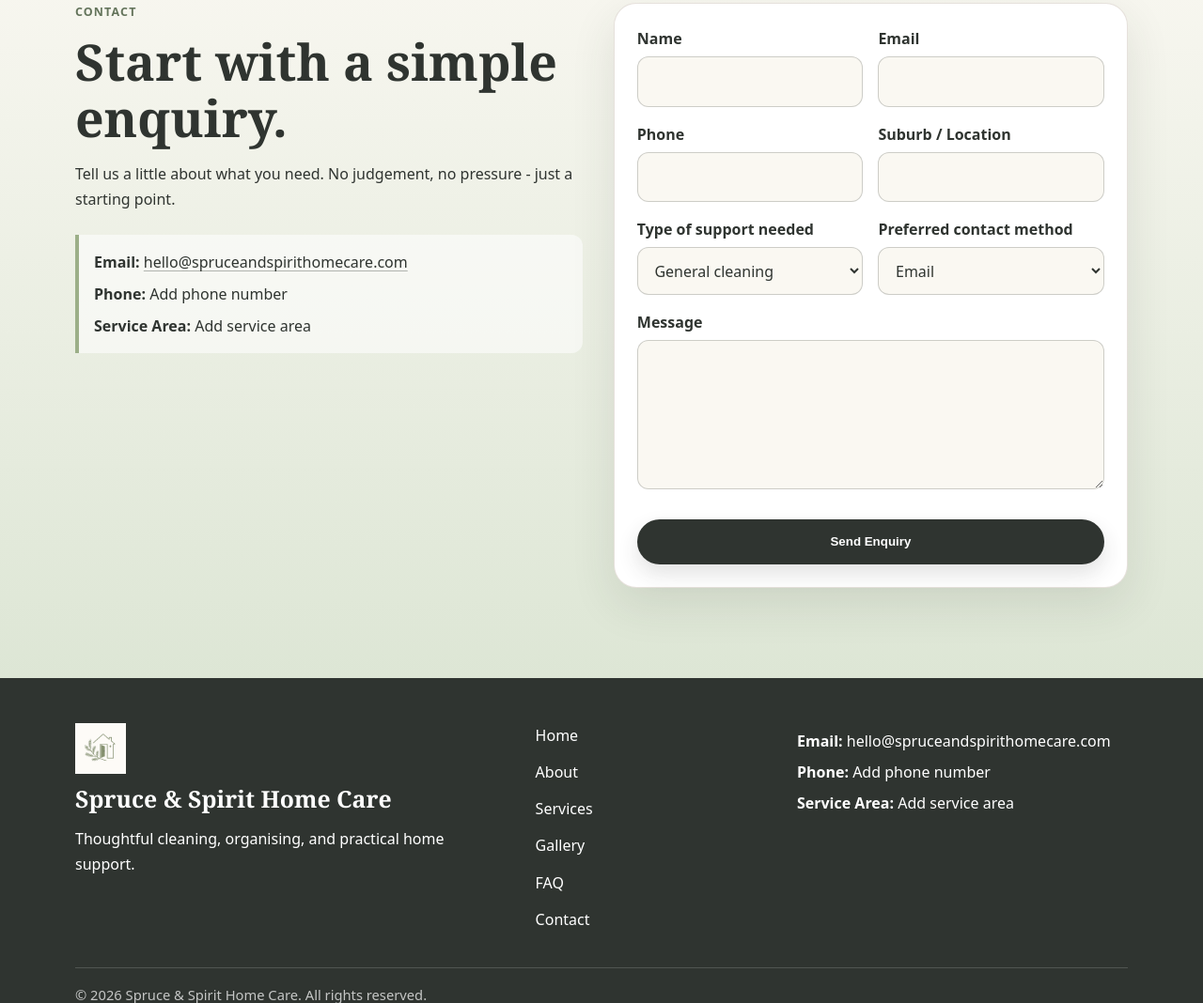
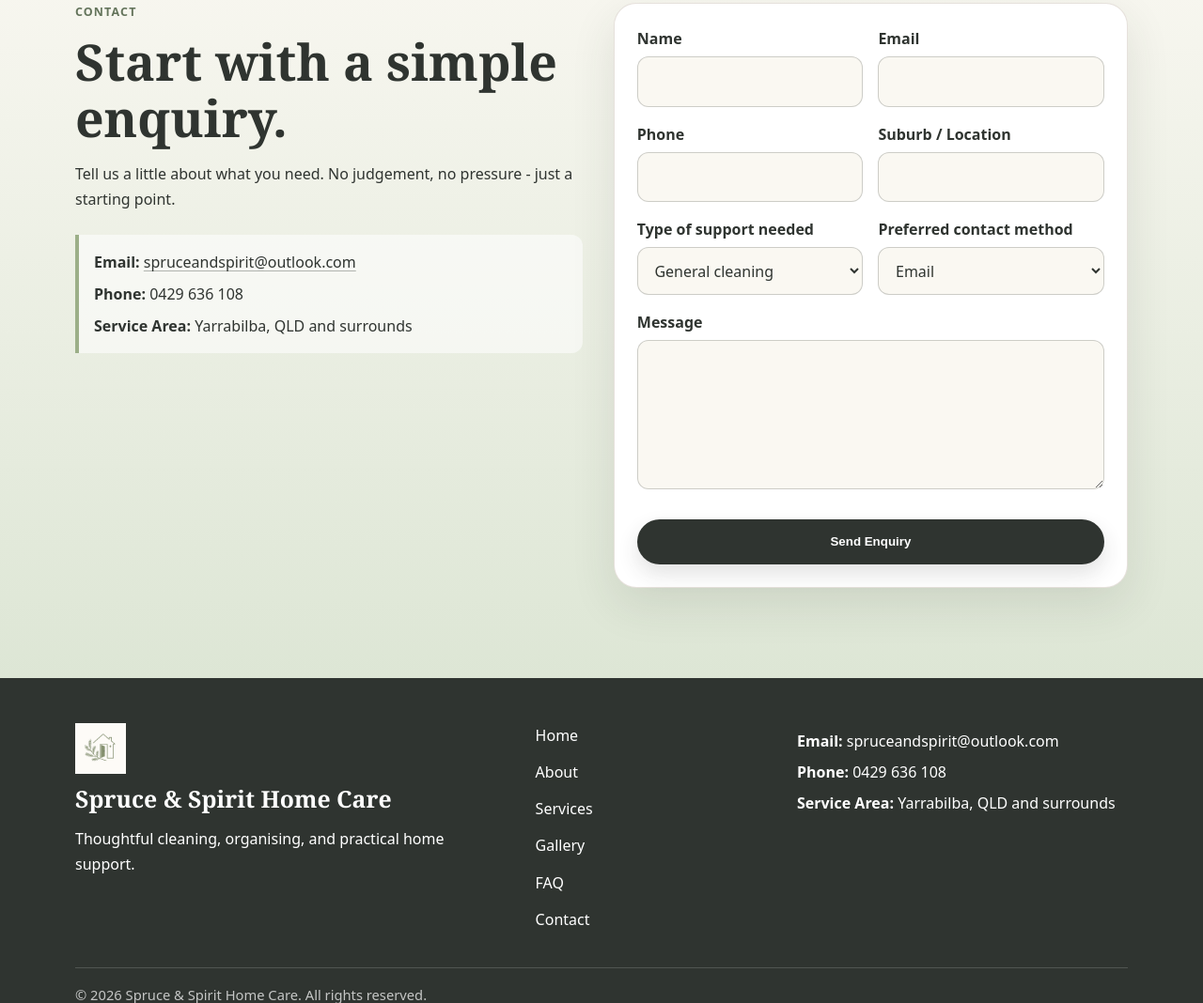
Before and after one commit to EverDraft-Design/spruce-and-spirit-home-care, a plain HTML site: page spruce-and-spirit-home-care/index.html in a window 1280 px wide. Shown: the part 5532-6600 px from the top of the page at 94% size. Drawn offline with Linux system fonts and the light colour scheme.

Commit message:
Update index.html

```diff
--- a/spruce-and-spirit-home-care/index.html
+++ b/spruce-and-spirit-home-care/index.html
@@ -265,7 +265,7 @@
             </details>
             <details>
               <summary>What areas do you service?</summary>
-              <p>Service area details coming soon.</p>
+              <p>Yarrabilba, QLD and surrounding suburbs. Please get in touch to confirm.</p>
             </details>
             <details>
               <summary>How do I book?</summary>
@@ -285,9 +285,9 @@
             <h2>Start with a simple enquiry.</h2>
             <p>Tell us a little about what you need. No judgement, no pressure - just a starting point.</p>
             <div class="contact-details" aria-label="Direct contact details">
-              <p><strong>Email:</strong> <a href="mailto:hello@spruceandspirithomecare.com">hello@spruceandspirithomecare.com</a></p>
-              <p><strong>Phone:</strong> Add phone number</p>
-              <p><strong>Service Area:</strong> Add service area</p>
+              <p><strong>Email:</strong> <a href="mailto:hello@spruceandspirithomecare.com">spruceandspirit@outlook.com</a></p>
+              <p><strong>Phone:</strong> 0429 636 108</p>
+              <p><strong>Service Area:</strong> Yarrabilba, QLD and surrounds</p>
             </div>
           </div>
 
@@ -353,9 +353,9 @@
           <a href="#contact">Contact</a>
         </nav>
         <div class="footer-contact">
-          <p><strong>Email:</strong> hello@spruceandspirithomecare.com</p>
-          <p><strong>Phone:</strong> Add phone number</p>
-          <p><strong>Service Area:</strong> Add service area</p>
+          <p><strong>Email:</strong> spruceandspirit@outlook.com</p>
+          <p><strong>Phone:</strong> 0429 636 108</p>
+          <p><strong>Service Area:</strong> Yarrabilba, QLD and surrounds</p>
         </div>
       </div>
       <p class="copyright">&copy; 2026 Spruce &amp; Spirit Home Care. All rights reserved.</p>
```
